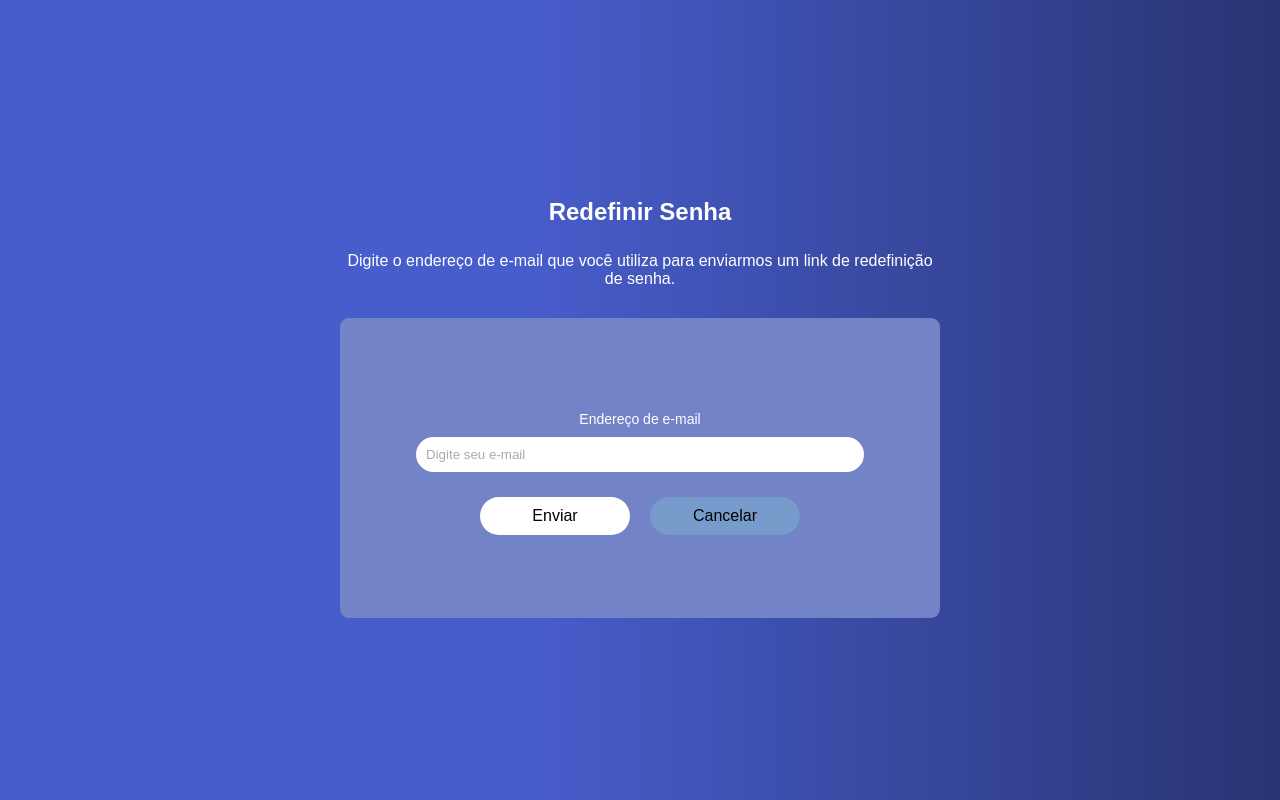
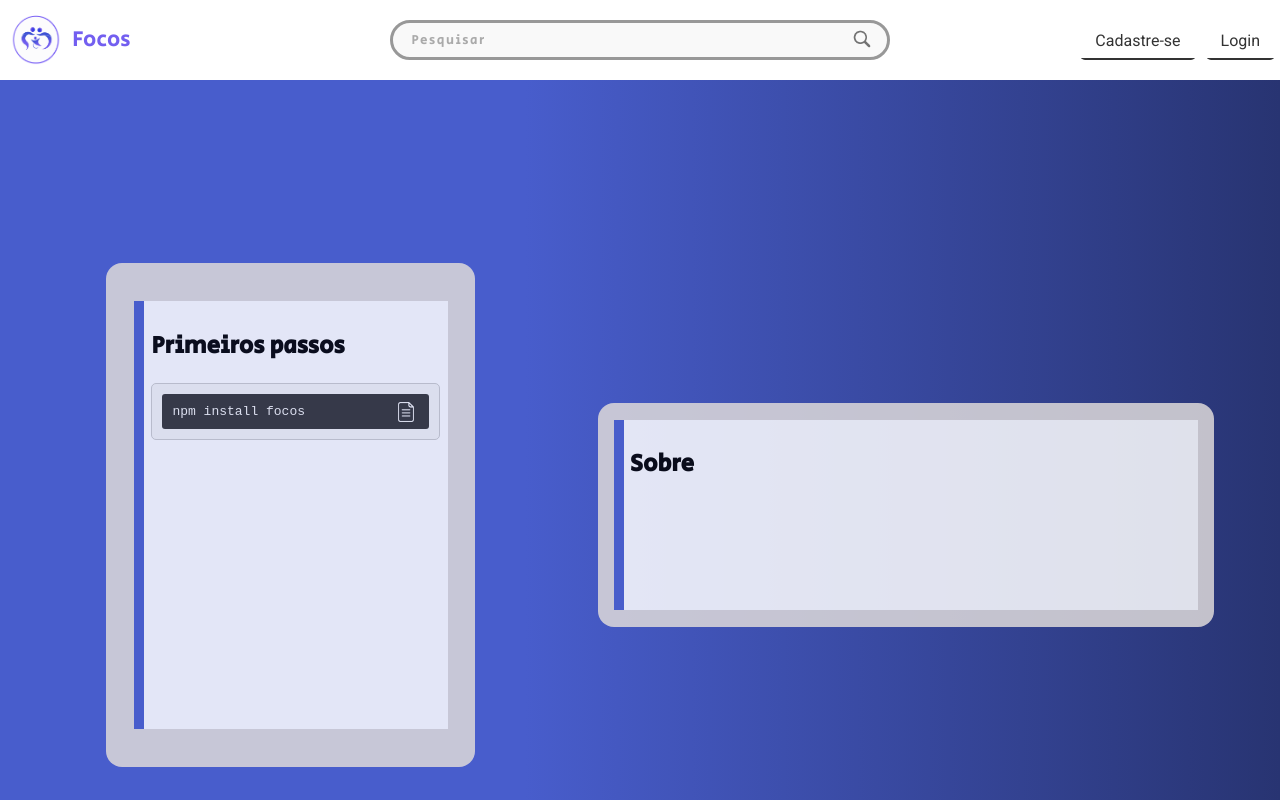
Before and after one commit to RafaelTome22/TCC-ETEC-JARAGUA, a React (Create React App) app in the folder projeto-react/: page / in a window 1280 px wide. Built offline with nearby package versions, Linux system fonts and the light colour scheme; no server answers.

Commit message:
context on

```diff
--- a/projeto-react/src/App.js
+++ b/projeto-react/src/App.js
@@ -1,5 +1,6 @@
 import React from 'react';
 import RoutesApp from './routes';
+import { UserContextProvider } from './context/authContext';
 
 //npm install react-scripts
 //npm install firebase
@@ -8,7 +9,9 @@ import RoutesApp from './routes';
 
 function App() {
   return (
-    <RoutesApp />
+    <UserContextProvider>
+      <RoutesApp />
+    </UserContextProvider>
   );
 }
 
--- a/projeto-react/src/PAGES/Tcadastro/cad.js
+++ b/projeto-react/src/PAGES/Tcadastro/cad.js
@@ -1,4 +1,4 @@
-import React, { useState, useEffect } from 'react';
+import React, { useState, useEffect, useContext } from 'react';
 import { FontAwesomeIcon } from '@fortawesome/react-fontawesome';
 import { library } from '@fortawesome/fontawesome-svg-core';
 import { fab } from '@fortawesome/free-brands-svg-icons';
@@ -9,6 +9,7 @@ import { useNavigate } from 'react-router-dom';
 import { insercao } from '../../services/funcaoBD';
 import { useAuth } from '../../AuthContext';
 import styles from '../../styles/cad.module.css';
+import { UserContext } from '../../context/authContext';
 
 library.add(fab);
 
@@ -17,6 +18,8 @@ async function hashPassword(password) {
   const hashedPassword = await bcrypt.hash(password, saltRounds);
   return hashedPassword;
 }
+
+
 
 function validatePassword(password) {
   const hasUpperCase = /[A-Z]/.test(password);
@@ -36,6 +39,8 @@ function SignupPage() {
   const [isActive, setIsActive] = useState(false);
   const navigate = useNavigate();
   const { currentUser } = useAuth();
+
+  const { login } = useContext(UserContext)
 
   useEffect(() => {
     document.body.style.backgroundColor = '#c9d6ff';
@@ -109,8 +114,9 @@ function SignupPage() {
       return;
     }
     try {
-      await signInWithEmailAndPassword(auth, loginEmail, loginSenha);
-      navigate("/home");
+      const userCredential = await signInWithEmailAndPassword(auth, loginEmail, loginSenha);
+      const user = userCredential.user;
+      login(user)
     } catch (error) {
       console.error("Erro ao fazer login:", error);
       alert("Erro ao fazer login. Verifique suas credenciais e tente novamente.");
--- /dev/null
+++ b/projeto-react/src/context/authContext.js
@@ -0,0 +1,27 @@
+import { createContext, useState, useEffect } from 'react';
+
+export const UserContext = createContext();
+
+export const UserContextProvider = ({ children }) => {
+  const [user, setUser] = useState(() => {
+    // Recupera dados do local storage quando a pagina é iniciada
+    const storedUser = localStorage.getItem('User');
+    return storedUser ? JSON.parse(storedUser) : null;
+  });
+
+  const login = (userData) => {
+    setUser(userData);
+    localStorage.setItem('User', JSON.stringify(userData));
+  };
+
+  const logout = () => {
+    setUser(null);
+    localStorage.removeItem('User');
+  };
+
+  return (
+    <UserContext.Provider value={{ user, login, logout, }}>
+      {children}
+    </UserContext.Provider>
+  );
+};
--- a/projeto-react/src/index.js
+++ b/projeto-react/src/index.js
@@ -3,12 +3,15 @@ import ReactDOM from 'react-dom';
 import App from './App';
 import { AuthProvider } from './AuthContext';
 import { BrowserRouter } from 'react-router-dom';
+import { UserContextProvider } from './context/authContext';
 
 ReactDOM.render(
-  <AuthProvider>
-    <BrowserRouter>
-      <App />
-    </BrowserRouter>
-  </AuthProvider>,
+  <UserContextProvider>
+    <AuthProvider>
+      <BrowserRouter>
+        <App />
+      </BrowserRouter>
+    </AuthProvider>
+  </UserContextProvider>,
   document.getElementById('root')
 );
--- a/projeto-react/src/routes.js
+++ b/projeto-react/src/routes.js
@@ -16,7 +16,7 @@ import RecuperaSenha from './PAGES/RecuperaSenha.js';
 function RoutesApp() {
   return (
     <Routes>
-      <Route path="/" element={<RecuperaSenha/>} />
+      <Route path="/" element={<Vitrine/>} />
       <Route path="/biblioteca" element={<Biblioteca/>} />
       <Route path="/login" element={<SignupPage />} />
       <Route path="/home" element={<PrivateRoute element={HomePage} />} />
@@ -24,8 +24,6 @@ function RoutesApp() {
       <Route path="/Motora" element={<PrivateRoute element={Motora} />} />
       <Route path="/Auditiva" element={<PrivateRoute element={Auditiva} />} />
       <Route path="/PasswordReset" element={<EsqSenha/>} />
-      <Route path="/quiz" element={<PrivateRoute element={Quiz} />} />
-      <Route path="/rgb" element={<PrivateRoute element={ColorPicker} />} />
     </Routes>
   );
 }
```
